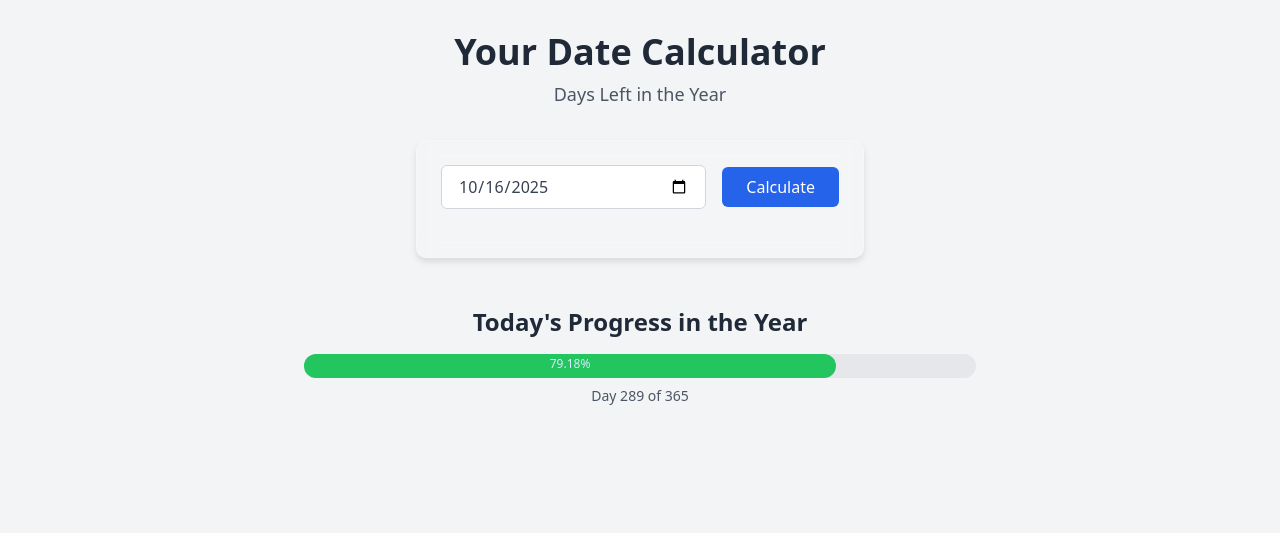
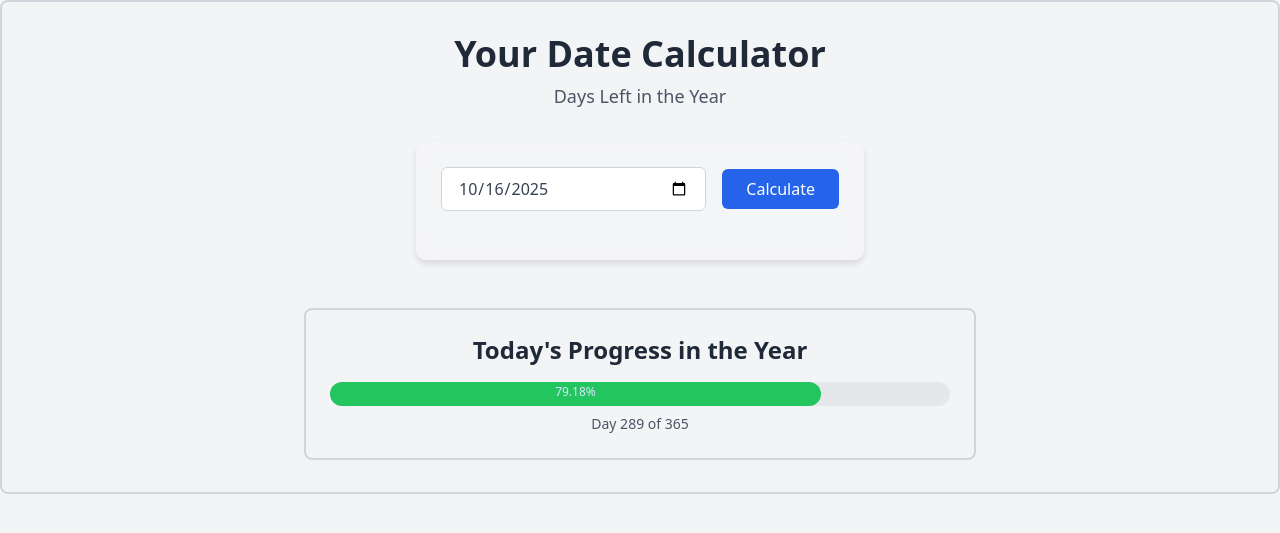
Before and after one commit to suddeb/DateCalculator, a Node server app: page / in a window 1280 px wide. Shown: the top 533 px of the page. Run offline with Node 20, Linux system fonts and the light colour scheme; some libraries are stand-ins or nearby versions.

Commit message:
feat: add border to components

```diff
--- a/views/index.ejs
+++ b/views/index.ejs
@@ -51,7 +51,7 @@
 </head>
 <body class="bg-gray-100 text-gray-800">
 
-    <div class="container mx-auto p-8">
+    <div class="container mx-auto p-8 border-2 border-gray-300 rounded-lg">
         <h1 id="main-heading" class="text-4xl font-bold text-center mb-2">Your Date Calculator</h1>
         <p id="sub-heading" class="text-lg text-center text-gray-600 mb-8">Days Left in the Year</p>
 
@@ -63,7 +63,7 @@
             <div id="result" class="text-center mt-6 text-2xl font-semibold"></div>
         </div>
 
-        <div class="max-w-2xl mx-auto mt-12">
+        <div class="max-w-2xl mx-auto mt-12 border-2 border-gray-300 rounded-lg p-6">
             <h2 class="text-2xl font-bold text-center mb-4">Today's Progress in the Year</h2>
             <div class="w-full bg-gray-200 rounded-full h-6">
                 <div id="progressBar" class="bg-green-500 h-6 text-xs font-medium text-blue-100 text-center p-1 leading-none rounded-full" style="width: 0%"></div>
```
